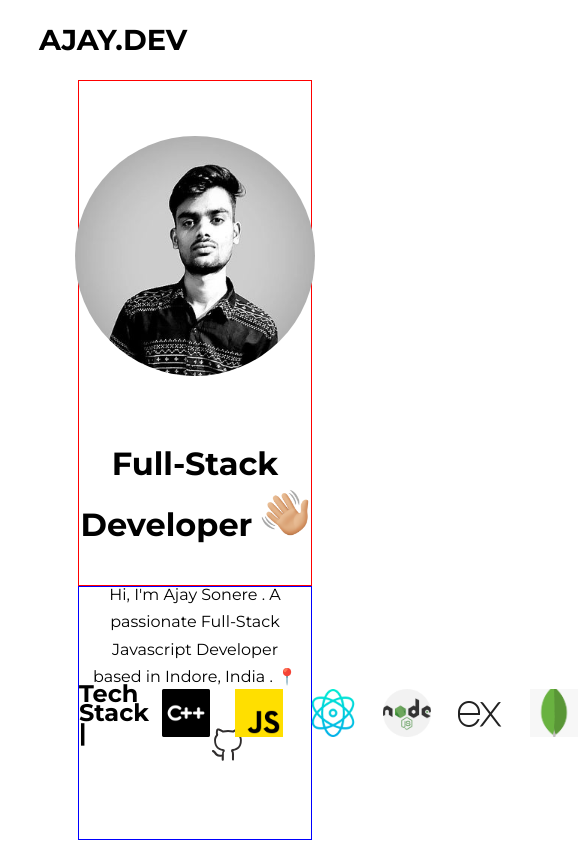
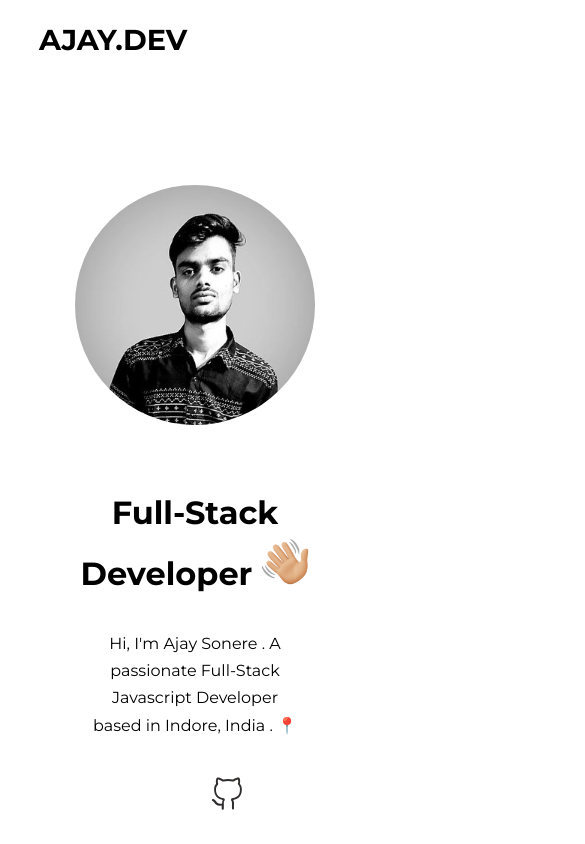
Before and after one commit to ajaysonere/portfolio, a React (Create React App) app: page / in a window 390 px wide. Shown: the top 844 px of the page, 585 px wide, since content can reach past the window. Built offline with nearby package versions, Linux system fonts and the light colour scheme; some icons are missing.

Commit message:
tech stack added

```diff
--- a/src/components/Techstack.js
+++ b/src/components/Techstack.js
@@ -14,7 +14,7 @@ const Techstack = () => {
       <section>
         <div className="container techstack__container">
           <div className="tech__left">
-            <h3> Tech Stack |</h3>
+            <h3> Tech Stack </h3>
           </div>
           <div className="tech__right">
             <img src={cplusplus} alt="react-icons" />
--- a/src/home.css
+++ b/src/home.css
@@ -59,7 +59,7 @@ nav {
 .hero__container {
     width: 100vw;
     height: 60vh;
-    border: 1px solid red;
+    /* border: 1px solid red; */
     display: grid;
     grid-template-columns:  1fr 1fr;
     justify-content: space-between;
@@ -129,10 +129,15 @@ nav {
 
 .techstack__container{
    height: 30vh;
-   border: 1px solid blue;
+   width: 100%;
+   /* border: 1px solid blue; */
    display: flex;
-   justify-content: space-between;
+   justify-content: flex-start;
    align-items: center;
+}
+
+.tech__left {
+    width: 13rem;
 }
 
 .tech__left h3{
@@ -140,15 +145,18 @@ nav {
 }
 
 .tech__right {
+    /* border: 1px solid red; */
     display: flex;
     justify-content: flex-start;
     align-items: center;
+    flex-wrap: wrap;
+    margin-left: 1rem;
 }
 
 .tech__right img{
-    width: 3rem;
-    height: 3rem;
-    margin: 0.5rem;
+    width: 3.5rem;
+    height: 3.5rem;
+    margin: 1.2rem;
 }
 
 
@@ -213,20 +221,13 @@ nav {
     }
 
     .hero__container {
+        width: 100%;
+        height: 100vh;
         display: flex;
         flex-direction: column-reverse;
         justify-content: center;
         align-items: center;
     }
-
-    .hero__right{
-        margin-top: 8rem;
-    }
-
-    /* .hero__right img {
-        width: 18rem;
-        height: 18rem;
-    } */
 
     .hero__left {
         margin-top: 4rem;
@@ -238,28 +239,55 @@ nav {
 
     }
 
+    /* Tech stack */
+
+    .techstack__container {
+        display: flex;
+        flex-direction: column;
+        justify-content: center;
+        align-items: center;
+        flex-wrap: wrap;
+        gap: 2rem;
+        text-align: center;
+    }
+
     .tech__right img{
-    width: 3rem;
-    height: 3rem;
-    margin: 0.8rem;
-}
+        width: 3.2rem;
+        height: 3.2rem;
+        margin: 1rem;
+    }
+
 
 }
 
 
 @media screen and (max-width: 600px) {
+
+
     .logo h1 {
         font-size: 1.8rem;
         font-weight: 700;
     }
 
+    .hero__container {
+        text-align: center;
+        justify-content: center;
+    }
+
     .hero__right img {
         width: 15rem;
         height: 15rem;
-
+    }
+    .techstack__container {
+        display: block;
     }
 
-    .hero__right {
-        margin-top: 15rem;
+    .tech__right {
+        margin-top: 3rem;
+    }
+    .tech__right img {
+        width: 2.5rem;
+        height: 2.5rem;
+        gap: 0.8rem;
     }
 }
```
